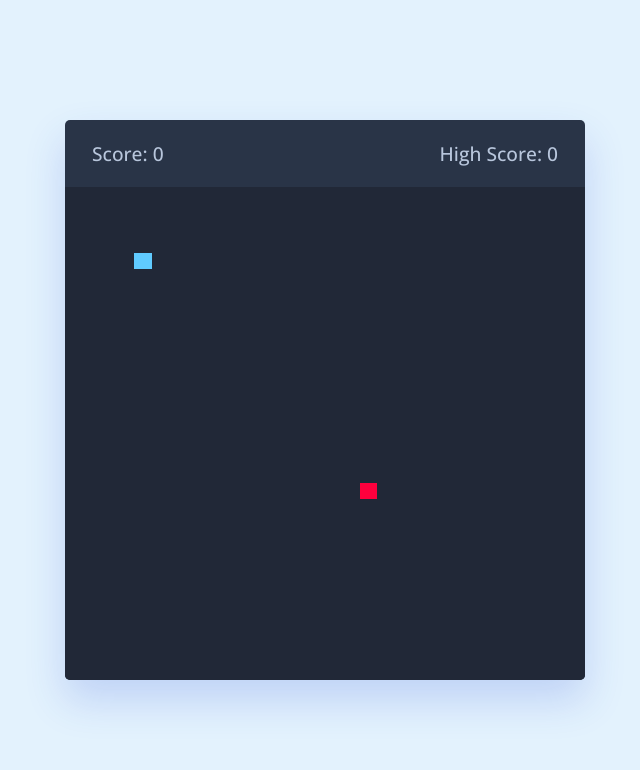
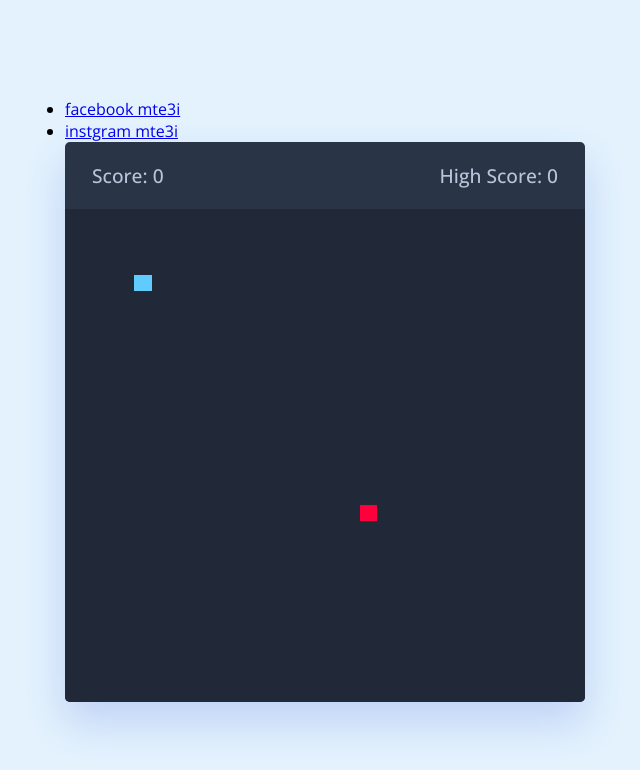
Before and after one commit to oussamaeljazi/jazioussama, a plain HTML site: page index.html in a window 1280 px wide. Shown: the whole page, without its empty margins (315-955 px from the left). Drawn offline with nearby package versions, Linux system fonts and the light colour scheme.

Commit message:
Update index.html

```diff
--- a/index.html
+++ b/index.html
@@ -10,6 +10,10 @@
     <script src="script.js" defer></script>
   </head>
   <body>
+    <nav>
+      <ul>
+        <li><a href="https://www.facebook.com/profile.php?id=100013196797998">facebook mte3i</a></li>
+        <li><a href="https://www.instagram.com/whois.lain/">instgram mte3i</a></li>
     <div class="wrapper">
       <div class="game-details">
         <span class="score">Score: 0</span>
```
